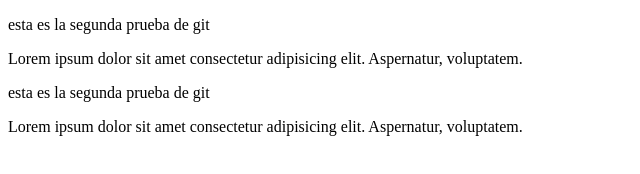
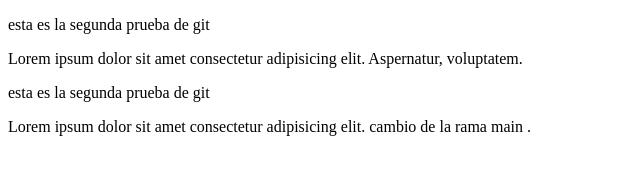
Before and after one commit to oacentu/repositorio, a plain HTML site: page index.html in a window 1280 px wide. Shown: the full height of the page, 0-640 px from the left. Drawn offline with Linux system fonts and the light colour scheme.

Commit message:
la rama main hizo cambio2

```diff
--- a/index.html
+++ b/index.html
@@ -10,6 +10,6 @@
     <p>esta es la segunda prueba de git</p>
     <p>Lorem ipsum dolor sit amet consectetur adipisicing elit. Aspernatur, voluptatem.</p>
     <p>esta es la segunda prueba de git</p>
-    <p>Lorem ipsum dolor sit amet consectetur adipisicing elit. Aspernatur, voluptatem.</p>
+    <p>Lorem ipsum dolor sit amet consectetur adipisicing elit. cambio de la rama main .</p>
 </body>
 </html>
```
